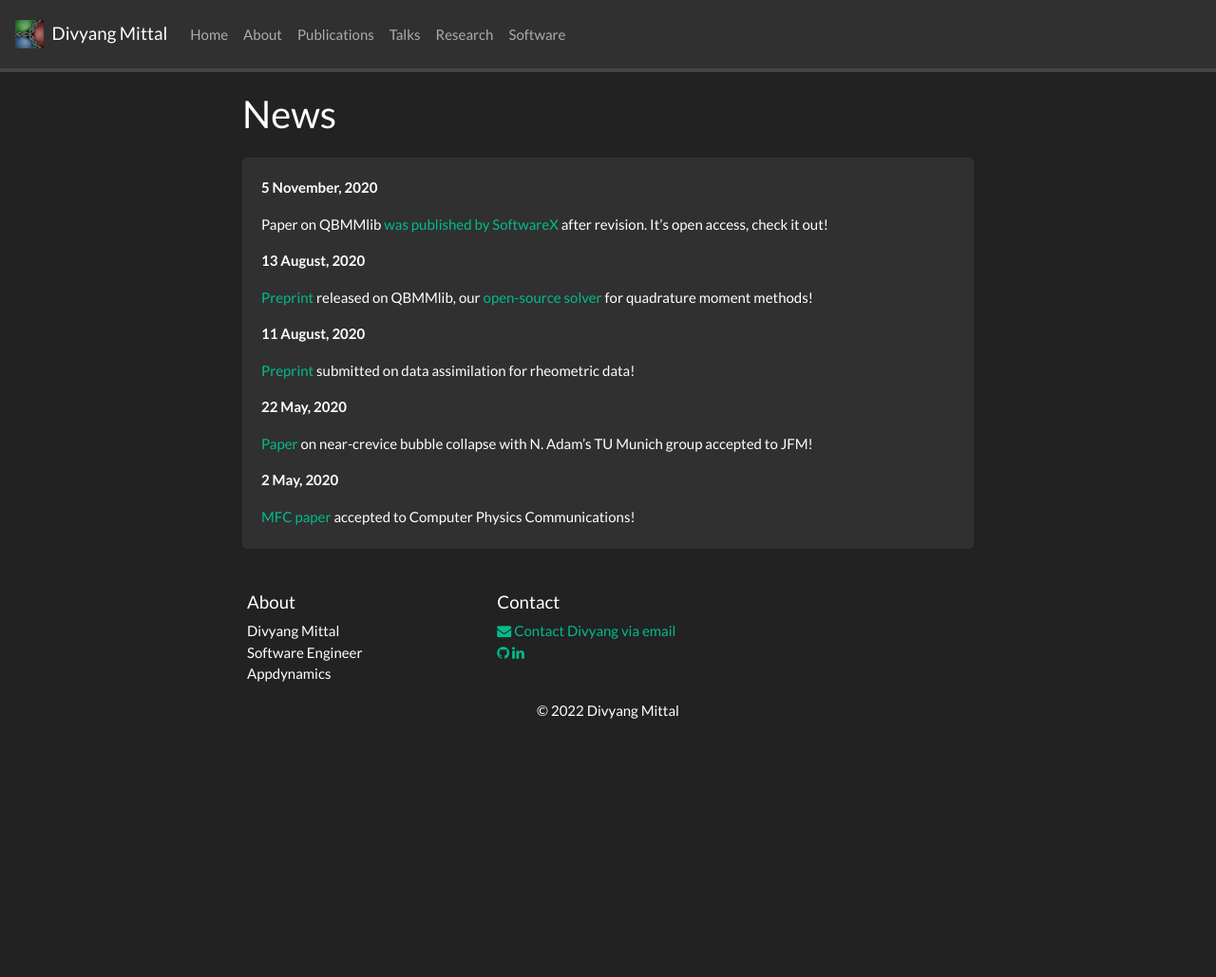
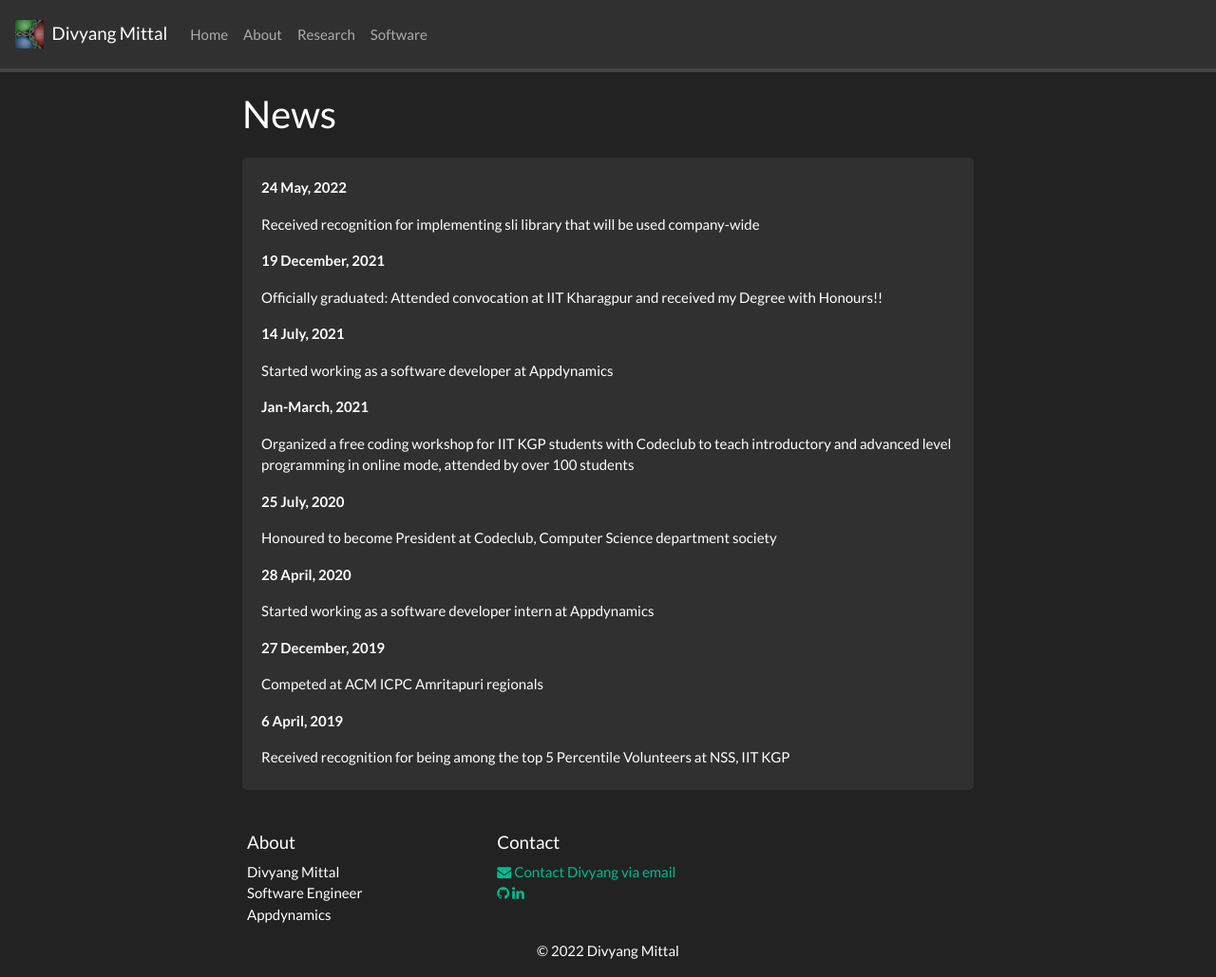
Before and after one commit to divyang-mittal/divyang-mittal.github.io, a Jekyll site: the page built from _pages/allnews.md, in a window 1280 px wide and 1029 px high. Shown: the whole window at 95% size. Built offline with Jekyll 4.4.1, drawn with Linux system fonts in a browser that asks for light colours; nearby versions of some CDN libraries; a style sheet for code colours, icons or effects is not loaded.

```diff
--- a/_config.yml
+++ b/_config.yml
@@ -27,11 +27,12 @@ contact: >
     <a href="mailto:divyangmittal44@gmail.com" target="_blank"><i class="fa fa-envelope fa-1x"></i> Contact Divyang via email</a> <br/>
     <a href="https://github.com/divyang-mittal"><i class="fa fa-github fa-1x"></i></a> <a href="https://www.linkedin.com/in/divyang-mittal-95a334170/"><i class="fa fa-linkedin fa-1x"></i></a>
 
+# Probably add travel map
 # Pages shown in navbar
 nav_pages:
   - name: about
-  - name: publications
-  - name: talks
+#   - name: projects
+#   - name: talks
   - name: research
   - name: software
 # - name: team
--- a/_data/news.yml
+++ b/_data/news.yml
@@ -1,14 +1,23 @@
-- date: 5 November, 2020
-  headline: "Paper on QBMMlib <a href='https://www.sciencedirect.com/science/article/pii/S2352711020303289' target='_blank'>was published by SoftwareX<a> after revision. It's open access, check it out!"
+- date: 24 May, 2022
+  headline: "Received recognition for implementing sli library that will be used company-wide"
 
-- date: 13 August, 2020
-  headline: "<a href='https://arxiv.org/abs/2008.05063' target='_blank'>Preprint</a> released on QBMMlib, our <a href='https://github.com/sbryngelson/QBMMlib' target='_blank'>open-source solver</a> for quadrature moment methods!"
+- date: 19 December, 2021
+  headline: "Officially graduated: Attended convocation at IIT Kharagpur and received my Degree with Honours!!"
 
-- date: 11 August, 2020
-  headline: "<a href='https://arxiv.org/abs/2008.04410' target='_blank'>Preprint</a> submitted on data assimilation for rheometric data!"
+- date: 14 July, 2021
+  headline: "Started working as a software developer at Appdynamics"
 
-- date: 22 May, 2020
-  headline: "<a href='http://dx.doi.org/10.1017/jfm.2020.432' target='_blank'>Paper</a> on near-crevice bubble collapse with N. Adam's TU Munich group accepted to JFM!"
+- date: Jan-March, 2021
+  headline: "Organized a free coding workshop for IIT KGP students with Codeclub to teach introductory and advanced level programming in online mode, attended by over 100 students"
 
-- date: 2 May, 2020
-  headline: "<a href='http://dx.doi.org/10.1016/j.cpc.2020.107396' target='_blank'>MFC paper</a> accepted to Computer Physics Communications!"
+- date: 25 July, 2020
+  headline: "Honoured to become President at Codeclub, Computer Science department society "
+
+- date: 28 April, 2020
+  headline: "Started working as a software developer intern at Appdynamics"
+
+- date: 27 December, 2019
+  headline: "Competed at ACM ICPC Amritapuri regionals"
+
+- date: 6 April, 2019
+  headline: "Received recognition for being among the top 5 Percentile Volunteers at NSS, IIT KGP"
--- a/_data/pi.yml
+++ b/_data/pi.yml
@@ -1,5 +1,5 @@
 - name: Divyang Mittal
-  photo: spencer_headshot.jpg
+  photo: profile-photo5.png
   info: Software Engineer, Appdynamics
   email: divyangmittal44@gmail.com
   github: https://github.com/divyang-mittal
@@ -10,5 +10,5 @@
   education2: (2021) B.Tech(Hons.), Computer Science and Engineering, Indian Institute of Technology Kharagpur
   education3: (2020) Software Engineer Intern at Appdynamics
   education1short: (2021-) SWE at Appdynamics
-  education2short: (2013) B.Tech, CSE at IIT Kharagpur
-  education3short: (2013) SWE Intern at Appdynamics
+  education2short: (2021) B.Tech, CSE at IIT Kharagpur
+  education3short: (2020) SWE Intern at Appdynamics
--- a/_includes/sidebar.html
+++ b/_includes/sidebar.html
@@ -2,7 +2,7 @@
 {% for member in site.data.pi %}
 <div class="jumbotron">
    <center>
-   <a href="{{site.url}}{{site.baseurl}}/about"><img src="{{site.url}}{{site.baseurl}}/images/teampic/{{ member.photo }}" width="60%" style="block:inline; margin-left:auto; margin-right:auto; margin-bottom:5px;"/></a>
+   <a href="{{site.url}}{{site.baseurl}}/about"><img src="{{site.url}}{{site.baseurl}}/images/teampic/{{ member.photo }}" width="100%" style="block:inline; margin-left:auto; margin-right:auto; margin-bottom:5px;"/></a>
    <h4>{{ member.name }}</h4>
    <div style="margin-bottom:5px">
    {% if member.email %}<a href="mailto:{{ member.email }}" target="_blank"><i class="fa fa-envelope-square fa-3x"></i></a> {% endif %}
--- /dev/null
+++ b/_layouts/projects.html
@@ -0,0 +1,6 @@
+---
+layout: default
+---
+<div id="projects" class="col-sm-12">
+  {{ content }}
+</div>
--- a/_layouts/publications.html
+++ /dev/null
@@ -1,6 +0,0 @@
----
-layout: default
----
-<div id="publications" class="col-sm-12">
-  {{ content }}
-</div>
```
Also changed, not shown: _pages/about.md (+1 -3 lines), _pages/home.md (+12 -19 lines), _pages/projects.md (added, +37 -0 lines), _pages/publications.md (deleted, +0 -37 lines), images/teampic/Spencer.jpg (deleted), images/teampic/distributed_systems_meme.jpeg (added), images/teampic/spencer_headshot.jpg (deleted), 1 other file.
